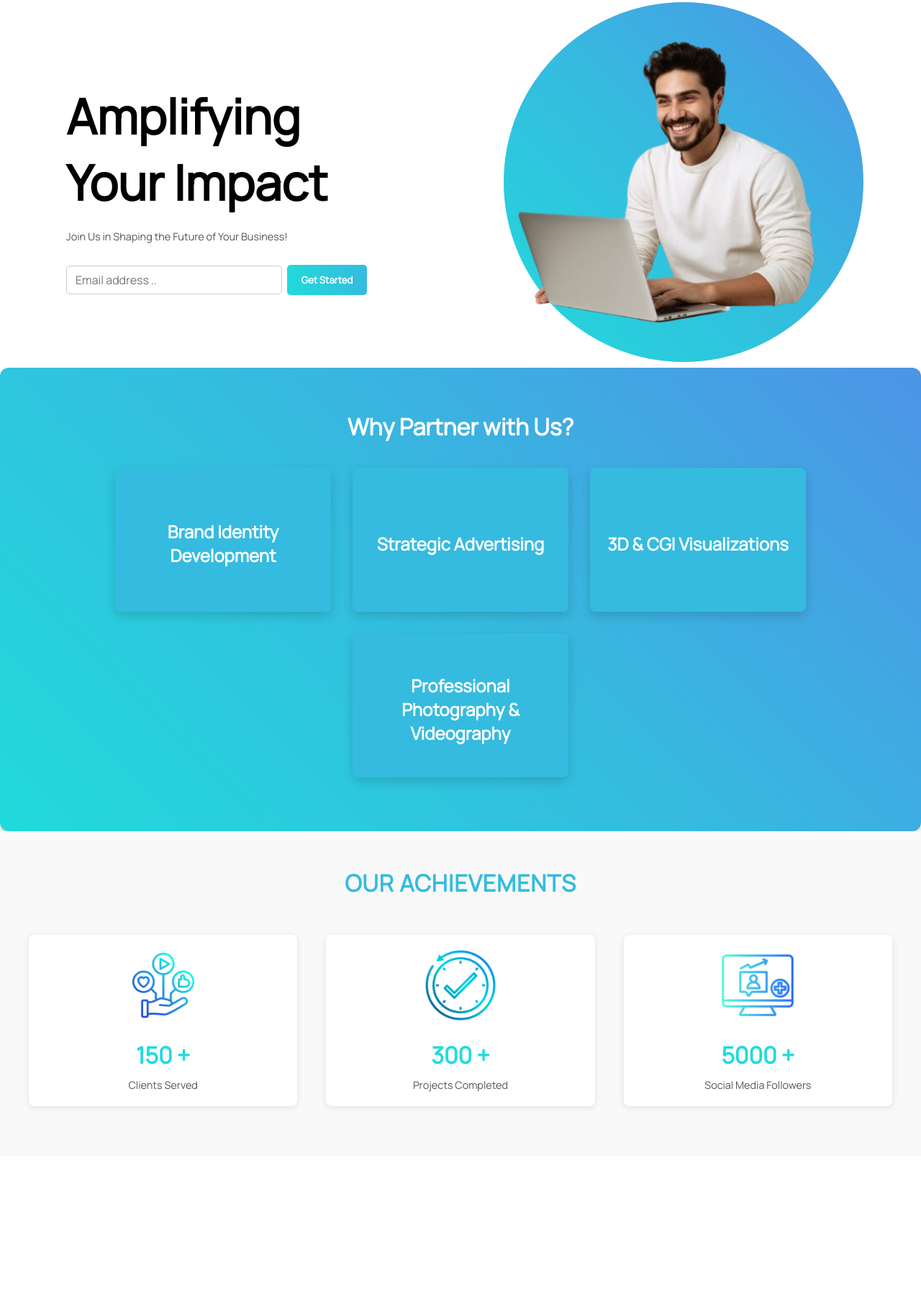
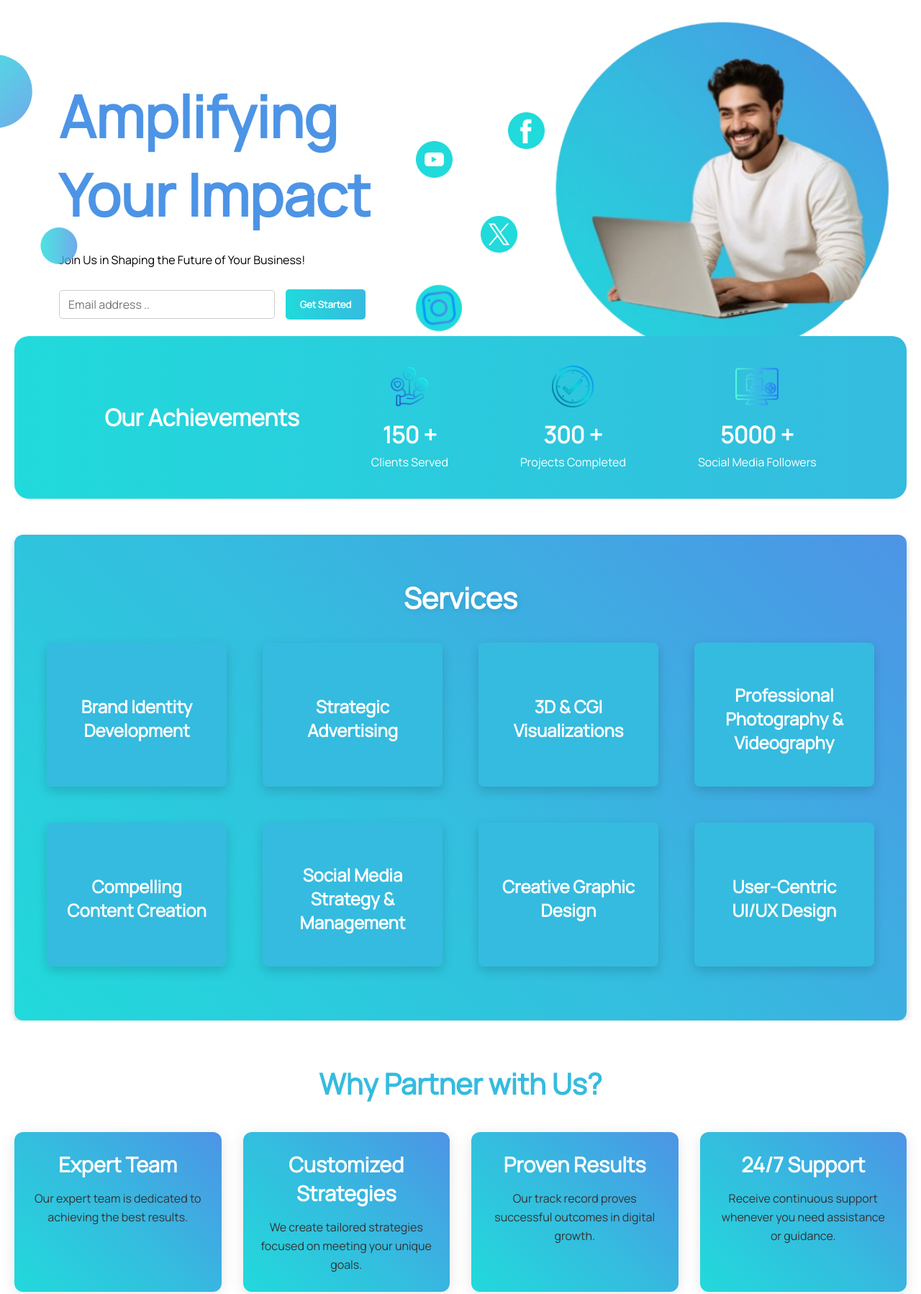
Before and after one commit to hananeltassa/digitalMarketingWebsite, a plain HTML site: page index.html in a window 1280 px wide. Shown: the part 102-1900 px from the top of the page at 72% size. Before the commit the page ends 1709 px from the top, so only its background shows below. Drawn offline with nearby package versions, Linux system fonts and the light colour scheme.

Commit message:
Added, Fixed sections

```diff
--- a/css/styles.css
+++ b/css/styles.css
@@ -63,6 +63,7 @@ nav .logo img{
 }
 
 /* Burger Menu */
+
 .burger {
     display: none;
     flex-direction: column;
@@ -86,7 +87,6 @@ nav .logo img{
     margin-left: auto;
     margin-right: 20px;
     font-weight: bold;
-    transition: background 0.3s ease;
 }
 
 .get-started:hover {
@@ -100,12 +100,18 @@ nav .logo img{
     justify-content: space-between;
     align-items: center;
     background-color: white;
-    padding: 40px;
+    padding: 30px;
     margin: 0;
     border-top: 1px solid;
     border-image: var(--gradient) 1;
     margin: 2px;
     flex-direction: row;
+    z-index: 2;
+}
+
+.hero-section h1{
+    font-size: 5rem;
+    color: var(--color3);
 }
 
 .hero-content {
@@ -125,10 +131,10 @@ nav .logo img{
 }
 
 .hero-image {
-    width: 100%;
-    max-width: 900px;
+    width: 98%;
+    max-width: 1200px;
     height: auto;
-    margin-right: 30px;
+    margin-right: 40px;
     margin-left: 0;
     position: relative;
     z-index: 100;
@@ -145,48 +151,161 @@ nav .logo img{
     height: 40px;
 }
 
-.circle-background {
+.gradient-circle {
+    width: 8vw;
+    height: 8vw;
+    border-radius: 50%;
+    background: linear-gradient(135deg, #21DADB, #35BBDF, #4D94E6);
     position: absolute;
-    top: 50%;
-    left: 50%;
-    width: 500px;
-    height: 500px;
-    background: linear-gradient(45deg, #21DADB, #35BBDF, #4D94E6);
-    margin-left: 310px;
+    top: 10vh;
+    left: -8px;
+    transform: translateX(-50%);
+    z-index: 1;
+    opacity: 0.8;
+}
+
+.gradient-circle-1{
+    width: 4vw;
+    height: 4vw;
     border-radius: 50%;
-    margin-top: 0;
-    transform: translate(-50%, -50%);
+    background: linear-gradient(90deg, #21DADB, #35BBDF, #4D94E6);
+    position: absolute;
+    top: 40vh;
+    left: 10vh;
+    transform: translateX(-50%);
     z-index: 1;
+    opacity: 0.8;
+}
+
+.rotating-tk {
+    width: 5vw;
+    height: 5vw;
+    position: absolute;
+    top: 60vh;
+    left: 55vw;
+    z-index: 10;
+}
+.rotating-insta {
+    width: 5vw;
+    height: 5vw;
+    position: absolute;
+    top: 50vh;
+    left: 45vw;
+    z-index: 10;
+}
+
+.rotating-fb{
+    width: 4vw;
+    height: 4vw;
+    position: absolute;
+    top: 20vh;
+    left: 55vw;
+    z-index: 10;
+}
+
+.rotating-yt{
+    width: 4vw;
+    height: 4vw;
+    position: absolute;
+    top: 25vh;
+    left: 45vw;
+    z-index: 10;
+}
+
+.rotating-x{
+    width: 4vw;
+    height: 4vw;
+    position: absolute;
+    top: 38vh;
+    left: 52vw;
+    z-index: 10;
 }
 
 
-/*services-container */
+
+/*Statistics */
+
+.statistics-section {
+    position: relative;
+    background: transparent;
+    margin-top: -120px;
+    padding: 50px 0;
+    z-index: 3;
+    color: #fff;
+}
+
+.statistics-container {
+    align-items: center;
+    justify-content: center;
+    gap: 100px;
+}
+
+.statistics-section h2 {
+    font-size: 2rem;
+    font-weight: 700;
+    margin: 0;
+}
+
+.statistic-card {
+    justify-content: space-around;
+    align-items: center;
+    padding: 40px;
+    border-radius: 20px;
+    background: linear-gradient(90deg, #21DADB, #35BBDF);
+    margin: 0 auto;
+    max-width: 100%;
+    margin: 0 20px;
+}
+
+.statistic-icon {
+    text-align: center;
+}
+
+.statistic-icon img {
+    width: 60px;
+    height: auto;
+    margin-bottom: 10px;
+}
+
+.counter {
+    font-size: 2rem;
+    font-weight: bold;
+    margin: 0;
+}
+
+p {
+    margin: 5px 0 0;
+}
+
+
+/*services Section */
 .why-us-section {
+    margin: 0px 20px;
     padding: 60px 20px;
     background: linear-gradient(45deg, #21DADB, #35BBDF, #4D94E6);
     border-radius: 12px;
     text-align: center;
     box-shadow: 0 4px 10px rgba(0, 0, 0, 0.2);
     color: #fff;
-    width: 100%;
-    box-sizing: border-box;
 }
 
 .why-us-section h2 {
-    font-size: 2em;
+    font-size: 2.5rem;
     margin-bottom: 20px;
     font-weight: 700;
     color: white;
+    text-shadow: 2px 2px 8px rgba(0, 0, 0, 0.1);
 }
 
 .services-container {
-    display: flex;
     flex-wrap: wrap;
     justify-content: center;
+    gap:20px;
 }
 
 .service-card {
-    width: 300px;
+    flex-basis: 22%;
+    max-width: 250px;
     height: 200px;
     margin: 15px;
     perspective: 1000px;
@@ -244,65 +363,50 @@ nav .logo img{
     padding: 0 10px;
 }
 
-/*Statistics */
-.statistics-section {
+/* Partners Section */
+.partner {
+    padding: 60px 20px;
+    background-color: #fff;
+    color: var(--color2);
     text-align: center;
-    padding: 50px 20px;
-    background-color: #f9f9f9;
+    border-radius: 15px;
 }
 
-.statistics-container {
-    display: flex;
-    justify-content: space-around;
-    flex-wrap: wrap;
+.partner h2 {
+    font-size: 2.5rem;
+    margin-bottom: 40px;
+    font-weight: 700;
 }
 
-.statistic-card {
-    flex: 1 1 200px;
-    margin: 20px;
-    padding: 20px;
-    background: #ffffff;
-    border-radius: 8px;
-    box-shadow: 0 2px 10px rgba(0, 0, 0, 0.1);
-    transition: transform 0.3s;
-    display: flex;
-    flex-direction: column;
-    align-items: center;
+.reasons {
+    display: grid;
+    grid-template-columns: repeat(auto-fill, minmax(280px, 1fr));
+    gap: 30px;
 }
 
-.statistic-card:hover {
-    transform: scale(1.05);
+.reason {
+    background: linear-gradient(45deg, #21DADB, #35BBDF, #4D94E6);
+    border-radius: 12px;
+    padding: 25px;
+    box-shadow: 0 4px 20px rgba(0, 0, 0, 0.1);
+    transition: transform 0.3s ease, box-shadow 0.3s ease;
 }
 
-.statistic-icon {
-    margin-bottom: 10px;
+.reason:hover {
+    transform: translateY(-5px);
+    box-shadow: 0 6px 30px rgba(0, 0, 0, 0.15);
 }
 
-.statistic-icon img {
-    width: 100px;
-    height: auto;
+.reason h3 {
+    font-size: 1.8rem;
+    margin-bottom: 15px;
+    color: white;
 }
 
-.counter {
-    font-size: 2rem;
-    font-weight: bold;
-    color: #21DADB;
-    margin: 10px 0;
-    text-align: center;
-}
-
-p {
-    font-size: 0.9rem;
-    color: #555;
-    text-align: center;
-}
-.statistics-section h2 {
-    font-size: 2rem;
-    font-weight: bold;
-    color: var(--color2);
-    margin-bottom: 30px;
-    text-transform: uppercase;
-    letter-spacing: 1px;
+.reason p {
+    font-size: 1rem;
+    line-height: 1.6;
+    color: #333;
 }
 
 
@@ -343,7 +447,7 @@ p {
 
     .hero-content {
         order: 2;
-        max-width: 100%;
+        max-width: 80%;
         padding: 10px;
         text-align: left;
     }
@@ -359,6 +463,8 @@ p {
     .hero-input-group {
         justify-content: center;
         width: 90%;
+        margin-bottom: 50px;
+        gap: 10px;
     }
 
     .hero-image {
@@ -366,20 +472,54 @@ p {
         max-width: 80%;
         margin: 0 auto 20px;
     }
-    .circle-background {
-        width: 250px;
-        height: 250px;
-        margin-left: 50px;
-        margin-top: -100px;
-    }
 
     .why-us-section h2 {
         font-size: 2rem;
     }
 
     .service-card {
-        width: 90%;
+        flex-basis: 45%;
         margin: 10px 0;
+    }
+    .gradient-circle {
+        width: 12vw;
+        height: 12vw;
+        top: 12vh;
+    }
+
+    .gradient-circle-1 {
+        width: 8vw;
+        height: 8vw;
+        top: 45vh;
+        left: 12vw;
+    }
+
+    .rotating-tk, .rotating-insta, .rotating-fb, .rotating-yt, .rotating-x {
+        width: 8vw;
+        height: 8vw;
+    }
+
+    .rotating-tk { top: 25vh; left: 83vw; }
+    .rotating-insta { top: 60vh; left: 82vw; }
+    .rotating-fb { top: 15vh; left: 10vw; }
+    .rotating-yt { top: 30vh; left: 15vw; }
+    .rotating-x { top: 52vh; left: 18vw; }
+
+
+    .statistics-section h2 {
+        font-size: 1.5rem;
+    }
+
+    .statistics-container {
+        gap: 50px;
+    }
+
+    .statistic-card {
+        padding: 20px;
+    }
+
+    .counter {
+        font-size: 1.5rem;
     }
 }
 
@@ -410,19 +550,12 @@ p {
         margin: 0 auto 20px;
     }
 
-    .circle-background {
-        width: 200px;
-        height: 200px;
-        margin-left: 20px;
-        margin-top: -120px;
-    }
-
     .why-us-section h2 {
         font-size: 1.5rem;
     }
 
     .service-card {
-        padding: 15px;
+        flex-basis: 100%;
     }
 
     .service-card h3 {
@@ -432,4 +565,20 @@ p {
     .service-card p {
         font-size: 0.9rem;
     }
+
+    .statistics-section h2 {
+        font-size: 1.2rem;
+    }
+
+    .statistics-container {
+        gap: 30px;
+    }
+
+    .statistic-card {
+        padding: 15px;
+    }
+
+    .counter {
+        font-size: 1.2rem;
+    }
 }
--- a/index.html
+++ b/index.html
@@ -43,17 +43,47 @@
                 <button class="get-started">Get Started</button>
             </div>
         </div>
-        <div class="circle-background"></div>
+        <div class="gradient-circle"></div>
+        <div class="gradient-circle-1"></div>
+        <img src="./assets/tiktok.png" alt="Rotating Circle" class="rotating-tk">
+        <img src="./assets/instagram (2).png" alt="Rotating Circle" class="rotating-insta">
+        <img src="./assets/fb.png" alt="Rotating Circle" class="rotating-fb">
+        <img src="./assets/youtube.png" alt="Rotating Circle" class="rotating-yt">
+        <img src="./assets/twitter.png" class="rotating-x">
         <div>
-            <img src="./assets/heroo.png" alt="person" class="hero-image">
+            <img src="./assets/image-removebg-preview.png" alt="person" class="hero-image">
         </div>
     </section>
 
+    <!-- Statistics Section -->
+    <section id="statistics" class="statistics-section">
+        <div class="flex statistic-card">
+            <div class="flex statistics-container">
+                <h2>Our Achievements</h2>
+                <div class="statistic-icon">
+                    <img src="assets/social-media-management.png" alt="Clients Served Icon">
+                    <h3 class="counter" data-count="150">0 +</h3>
+                    <p>Clients Served</p>
+                </div>
+                <div class="statistic-icon">
+                    <img src="./assets/tasks.png" alt="Projects Completed Icon">
+                    <h3 class="counter" data-count="300">0 +</h3>
+                    <p>Projects Completed</p>
+                </div>
+                <div class="statistic-icon">
+                    <img src="./assets/followers.png" alt="Social Media Growth Icon">
+                    <h3 class="counter" data-count="5000">0 +</h3>
+                    <p>Social Media Followers</p>
+                </div>
+            </div>
+        </div>
+    </section>
+    </section>
 
     <!-- Partners Section -->
     <section id="why-us" class="why-us-section">
-        <h2>Why Partner with Us?</h2>
-        <div class="services-container">
+        <h2>Services</h2>
+        <div class="flex services-container">
             <div class="service-card">
                 <div class="service-card-inner">
                     <div class="service-card-front">
@@ -94,36 +124,75 @@
                     </div>
                 </div>
             </div>
+            <div class="service-card">
+                <div class="service-card-inner">
+                    <div class="service-card-front">
+                        <h3>Compelling Content Creation</h3>
+                    </div>
+                    <div class="service-card-back">
+                        <p>Engage audiences with high-quality content tailored to your brand voice.</p>
+                    </div>
+                </div>
+            </div>
+            <div class="service-card">
+                <div class="service-card-inner">
+                    <div class="service-card-front">
+                        <h3>Social Media Strategy & Management</h3>
+                    </div>
+                    <div class="service-card-back">
+                        <p>Boost online presence and build loyalty with strategic social media content.</p>
+                    </div>
+                </div>
+            </div>
+            <div class="service-card">
+                <div class="service-card-inner">
+                    <div class="service-card-front">
+                        <h3>Creative Graphic Design</h3>
+                    </div>
+                    <div class="service-card-back">
+                        <p>Make a lasting impression with visually impactful graphic designs.</p>
+                    </div>
+                </div>
+            </div>
+            <div class="service-card">
+                <div class="service-card-inner">
+                    <div class="service-card-front">
+                        <h3>User-Centric UI/UX Design</h3>
+                    </div>
+                    <div class="service-card-back">
+                        <p>Deliver seamless and engaging user experiences to boost conversions.</p>
+                    </div>
+                </div>
+            </div>
         </div>
     </section>
 
-    <!-- Statistics Section -->
-    <section id="statistics" class="statistics-section">
-        <h2>Our Achievements</h2>
-        <div class="statistics-container">
-            <div class="statistic-card">
-                <div class="statistic-icon">
-                    <img src="assets/social-media-management.png" alt="Clients Served Icon">
-                </div>
-                <h3 class="counter" data-count="150">0 +</h3>
-                <p>Clients Served</p>
+    <section id="why-partner" class="partner">
+        <h2>Why Partner with Us?</h2>
+        <div class="reasons">
+            <div class="reason">
+                <h3>Expert Team</h3>
+                <p>Our expert team is dedicated to achieving the best results.</p>
             </div>
-            <div class="statistic-card">
-                <div class="statistic-icon">
-                    <img src="./assets/tasks.png" alt="Projects Completed Icon">
-                </div>
-                <h3 class="counter" data-count="300">0 +</h3>
-                <p>Projects Completed</p>
+            <div class="reason">
+                <h3>Customized Strategies</h3>
+                <p>We create tailored strategies focused on meeting your unique goals.</p>
             </div>
-            <div class="statistic-card">
-                <div class="statistic-icon">
-                    <img src="./assets/followers.png" alt="Social Media Growth Icon">
-                </div>
-                <h3 class="counter" data-count="5000">0 +</h3>
-                <p>Social Media Followers</p>
+            <div class="reason">
+                <h3>Proven Results</h3>
+                <p>Our track record proves successful outcomes in digital growth.</p>
+            </div>
+            <div class="reason">
+                <h3>24/7 Support</h3>
+                <p>Receive continuous support whenever you need assistance or guidance.</p>
             </div>
         </div>
     </section>
+
+
+
+
+
 
     <script src="https://cdn.jsdelivr.net/npm/gsap@3.12.5/dist/gsap.min.js"></script>
 
--- a/js/script.js
+++ b/js/script.js
@@ -44,6 +44,19 @@ window.addEventListener("load", () => {
         y: 30,
         ease: "power3.out",
         delay: 2.3
+    });
+
+    gsap.to(".rotating-tk", {
+        rotation: 360,
+        duration: 8,
+        ease: "linear",
+        repeat: -1
+    });
+    gsap.to(".rotating-insta", {
+        rotation: 360,
+        duration: 8,
+        ease: "linear",
+        repeat: -1
     });
 
 });
```
Also changed, not shown: assets/circle.png (added), assets/fb.png (added), assets/hero-section.png (deleted), assets/hero.png (deleted), assets/heroo.png (deleted), assets/image-removebg-preview.png (added), assets/instagram (2).png (added), assets/tiktok.png (added), assets/twitter (1).png (added), assets/twitter.png (added), assets/youtube.png (added). Lines whose indentation alone changed are shown as unchanged.
